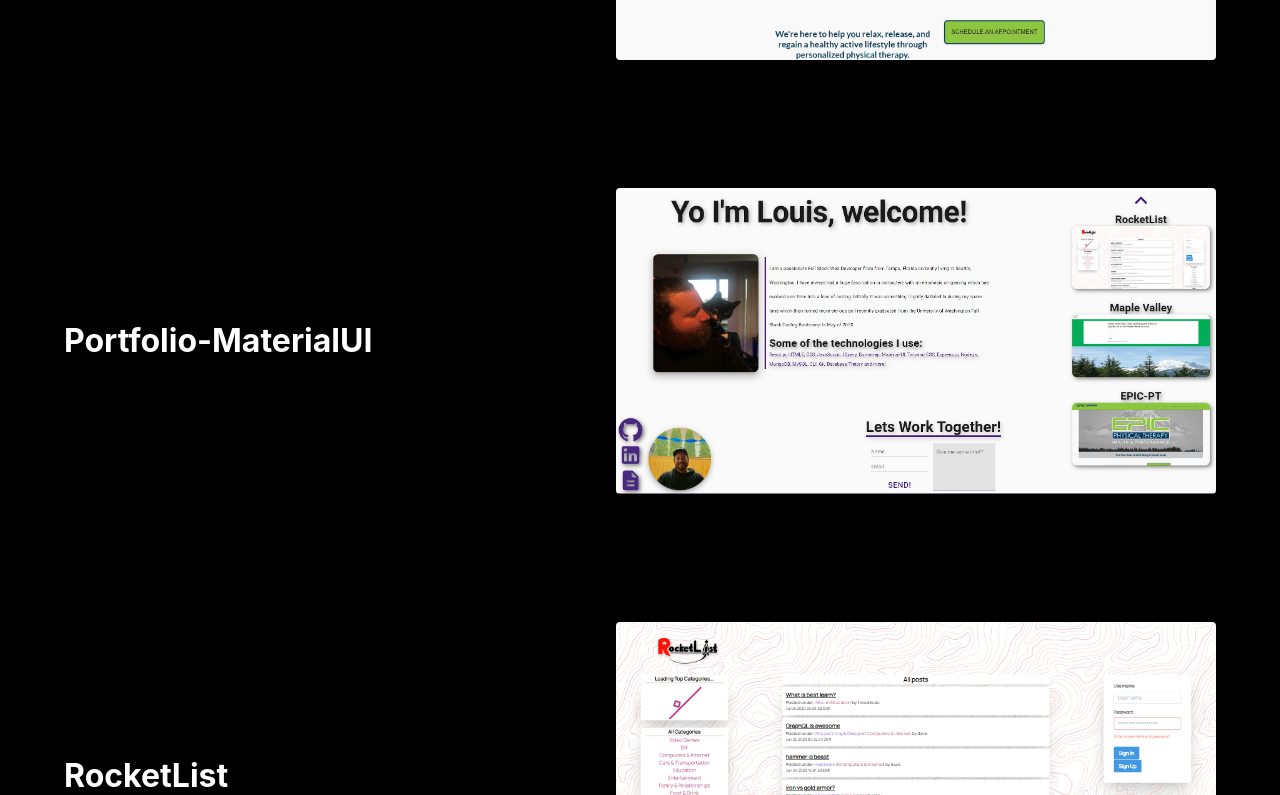
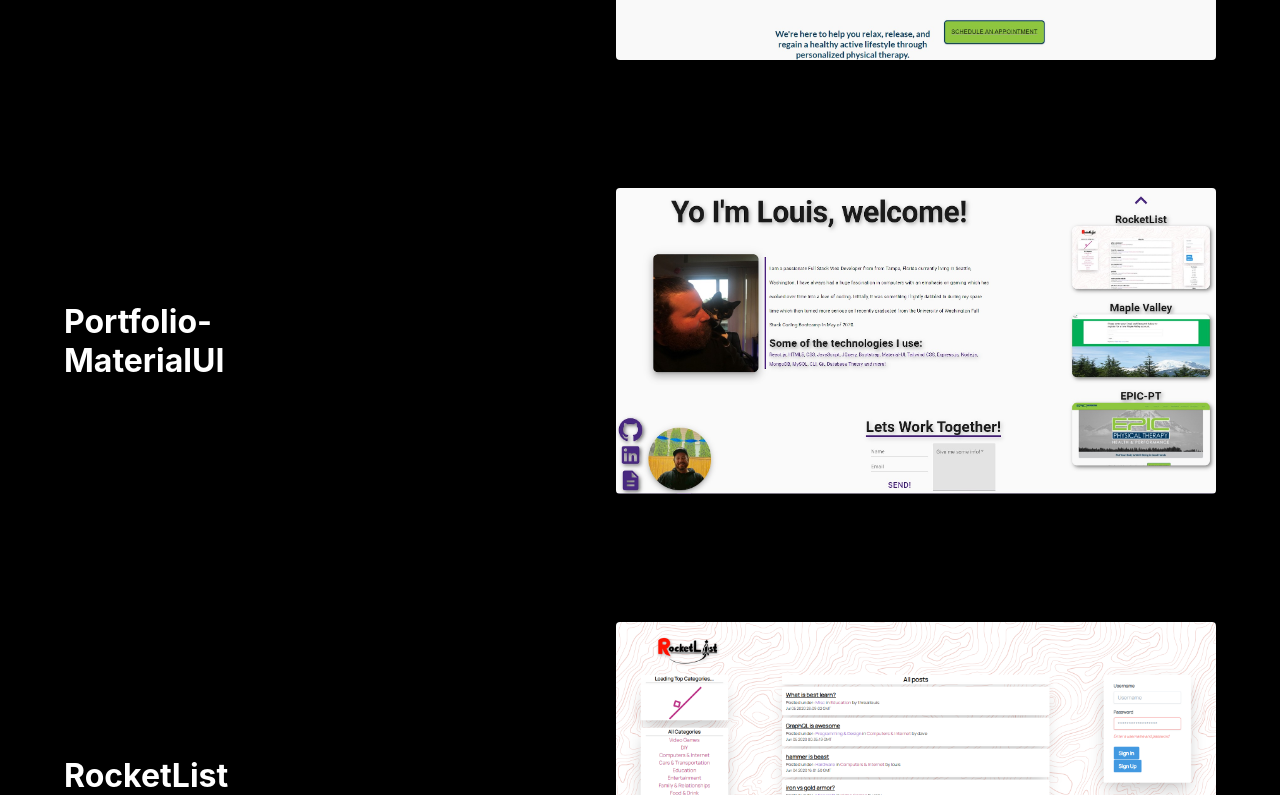
Before and after one commit to coleloui/portfolio-ts, a React (Create React App) app: page / in a window 1280 px wide. Shown: the part 1105-1900 px from the top of the page. Built offline with nearby package versions, Linux system fonts and the light colour scheme.

Commit message:
updating for soft deploy

```diff
--- a/public/index.html
+++ b/public/index.html
@@ -10,34 +10,10 @@
 			content="Web site created using create-react-app"
 		/>
 		<link rel="apple-touch-icon" href="%PUBLIC_URL%/logo192.png" />
-    <!--
-      manifest.json provides metadata used when your web app is installed on a
-      user's mobile device or desktop. See https://developers.google.com/web/fundamentals/web-app-manifest/
-    -->
 		<link rel="manifest" href="%PUBLIC_URL%/manifest.json" />
-    <!--
-      Notice the use of %PUBLIC_URL% in the tags above.
-      It will be replaced with the URL of the `public` folder during the build.
-      Only files inside the `public` folder can be referenced from the HTML.
-
-      Unlike "/favicon.ico" or "favicon.ico", "%PUBLIC_URL%/favicon.ico" will
-      work correctly both with client-side routing and a non-root public URL.
-      Learn how to configure a non-root public URL by running `npm run build`.
-    -->
-    <title>React App</title>
+		<title>Louis Coleman alt Portfolio</title>
 	</head>
 	<body>
-    <noscript>You need to enable JavaScript to run this app.</noscript>
 		<div id="root"></div>
-    <!--
-      This HTML file is a template.
-      If you open it directly in the browser, you will see an empty page.
-
-      You can add webfonts, meta tags, or analytics to this file.
-      The build step will place the bundled scripts into the <body> tag.
-
-      To begin the development, run `npm start` or `yarn start`.
-      To create a production bundle, use `npm run build` or `yarn build`.
-    -->
 	</body>
 </html>
--- a/src/App.tsx
+++ b/src/App.tsx
@@ -2,7 +2,7 @@
 import { ProjectInfo } from './components/projects/ProjectInfo';
 import { TheTitle } from './components/Title';
 import { Projects } from './components/Projects';
-import { Footer } from './components/Footer';
+// import { Footer } from './components/Footer';
 
 export const App: React.FC = () => {
 	return (
@@ -19,7 +19,7 @@
 					github={project.github}
 				/>
 			))}
-			<Footer />
+			{/* <Footer /> */}
 		</div>
 	);
 };
--- a/src/components/Projects.tsx
+++ b/src/components/Projects.tsx
@@ -11,47 +11,18 @@
 const Wrapper = styled.div`
 	background: black;
 	padding: 1rem;
+	color: var(--white);
 
-	h1 {
-		color: var(--white);
-	}
 	p {
 		display: none;
-		color: var(--white);
 	}
 	a {
 		display: none;
 		color: var(--white);
 	}
-	span {
-		text-decoration: none;
-		background-image: linear-gradient(rgb(0, 0, 0), rgb(0, 0, 0)),
-			linear-gradient(#dfe5f3, #dfe5f3);
-		background-size: 100% 2px, 0 2px;
-		background-position: 100% 100%, 0 100%;
-		background-repeat: no-repeat;
-		transition: background-size 0.5s linear;
-	}
 	img {
 		width: 600px;
 		border-radius: 0.25rem;
-	}
-	aside {
-		display: flex;
-		flex-direction: column;
-		flex-wrap: wrap;
-	}
-	#mainDiv {
-		display: flex;
-		flex-direction: row;
-		justify-content: space-between;
-		padding: 3rem;
-		border-radius: 0.33rem;
-		transition: all 0.5s ease-in-out;
-	}
-	#mainDisplay {
-		display: flex;
-		align-self: center;
 	}
 	#title {
 		opacity: 0;
@@ -59,7 +30,37 @@
 	#secondaryDiv {
 		display: flex;
 	}
-	#mainDiv:hover {
+`;
+
+const HoverInfo = styled.div`
+	display: flex;
+	flex-direction: column;
+	flex-wrap: wrap;
+`;
+
+const MainTitle = styled.h1`
+	display: flex;
+	align-self: center;
+`;
+
+const Underline = styled.span`
+	text-decoration: none;
+	background-image: linear-gradient(rgb(0, 0, 0), rgb(0, 0, 0)),
+		linear-gradient(#dfe5f3, #dfe5f3);
+	background-size: 100% 2px, 0 2px;
+	background-position: 100% 100%, 0 100%;
+	background-repeat: no-repeat;
+	transition: background-size 0.5s linear;
+`;
+
+const MainDiv = styled.div`
+	display: flex;
+	flex-direction: row;
+	justify-content: space-between;
+	padding: 3rem;
+	border-radius: 0.33rem;
+	transition: all 0.5s ease-in-out;
+	&:hover {
 		box-shadow: 0 0 17px var(--white);
 		background: #404040;
 		#mainDisplay {
@@ -93,13 +94,13 @@
 }) => {
 	return (
 		<Wrapper>
-			<div id="mainDiv">
-				<h1 id="mainDisplay">
-					<span>{name}</span>
-				</h1>
-				<aside>
+			<MainDiv>
+				<MainTitle id="mainDisplay">
+					<Underline>{name}</Underline>
+				</MainTitle>
+				<HoverInfo>
 					<h1 id="title">
-						<span>{name}</span>
+						<Underline>{name}</Underline>
 					</h1>
 					<p>{bio}</p>
 					<div id="secondaryDiv">
@@ -110,9 +111,9 @@
 						)}
 						{github ? <a href={github}>Github</a> : ''}
 					</div>
-				</aside>
+				</HoverInfo>
 				<img src={photo} alt={name} />
-			</div>
+			</MainDiv>
 		</Wrapper>
 	);
 };
--- a/src/global-styles.ts
+++ b/src/global-styles.ts
@@ -4,7 +4,24 @@
 :root{
 	--primary: #645cff;
 	--white: #fff;
-}
+};
+
+::-webkit-scrollbar{
+  width: 20px;
+};
+
+::-webkit-scrollbar-track{
+  background: rgba(0,0,0,0.1);
+};
+
+::-webkit-scrollbar-thumb{
+  /* border: 2.5px solid transparent; */
+  border-radius: 100px;
+  background-color: #645cff;
+  background-clip: content-box;
+  /* background-image: linear-gradient(180deg,#645cff 0%, #645cff 99%);
+  box-shadow: inset 2px 2px 5px 0 rgba(#fff, 0.5); */
+};
 
 * {
     margin: 0;
```
Also changed, not shown: 1 other file (tests, documents, lock files or other folders). Lines whose indentation alone changed are shown as unchanged.
